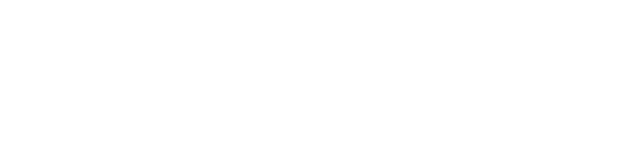
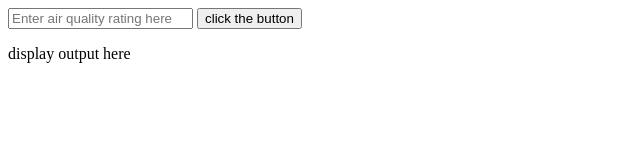
Before and after one commit to jch1013/AQI-Comparison, a plain HTML site: page index.html in a window 1280 px wide. Shown: the whole page, without its empty margins (0-640 px from the left). Drawn offline with Linux system fonts and the light colour scheme.

Commit message:
Create input form

```diff
--- a/index.html
+++ b/index.html
@@ -4,9 +4,17 @@
     <meta charset="UTF-8">
     <meta http-equiv="X-UA-Compatible" content="IE=edge">
     <meta name="viewport" content="width=device-width, initial-scale=1.0">
-    <title>Document</title>
+    <title>AQI to Cigarettes</title>
 </head>
 <body>
-
+    <div class="input">
+        <form method="get">
+            <input type="text" placeholder="Enter air quality rating here">
+            <button type="submit">click the button</button>
+        </form>
+    </div>
+    <div class="output">
+        <p class="output-text">display output here</p>
+    </div>
 </body>
 </html>
```
